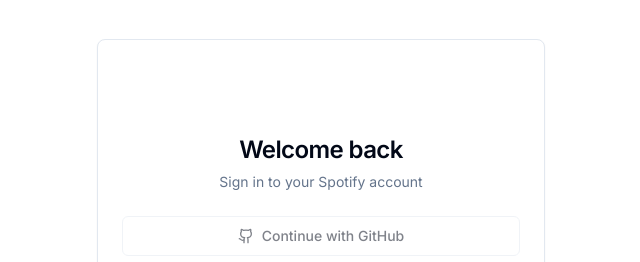
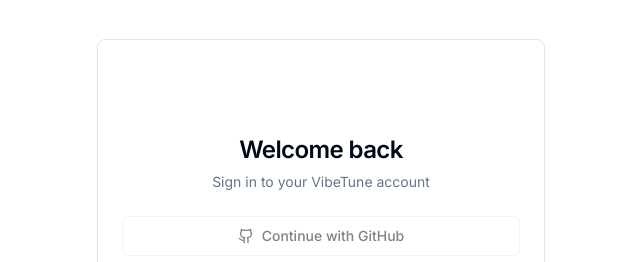
Before and after one commit to CodenesShuvankar/Final_project, a Next.js app in the folder Frontend/: page /login in a window 1280 px wide. Shown: the top 262 px of the page, without its empty margins (319-959 px from the left). Built offline with nearby package versions, Linux system fonts and the light colour scheme; no server answers.

Commit message:
Spotify sign in to VibeTune sign in

```diff
--- a/Frontend/src/app/login/page.tsx
+++ b/Frontend/src/app/login/page.tsx
@@ -51,7 +51,7 @@
           </div>
           <CardTitle className="text-2xl">Welcome back</CardTitle>
           <CardDescription>
-            Sign in to your Spotify account
+            Sign in to your VibeTune account
           </CardDescription>
         </CardHeader>
         <CardContent className="space-y-4">
```
